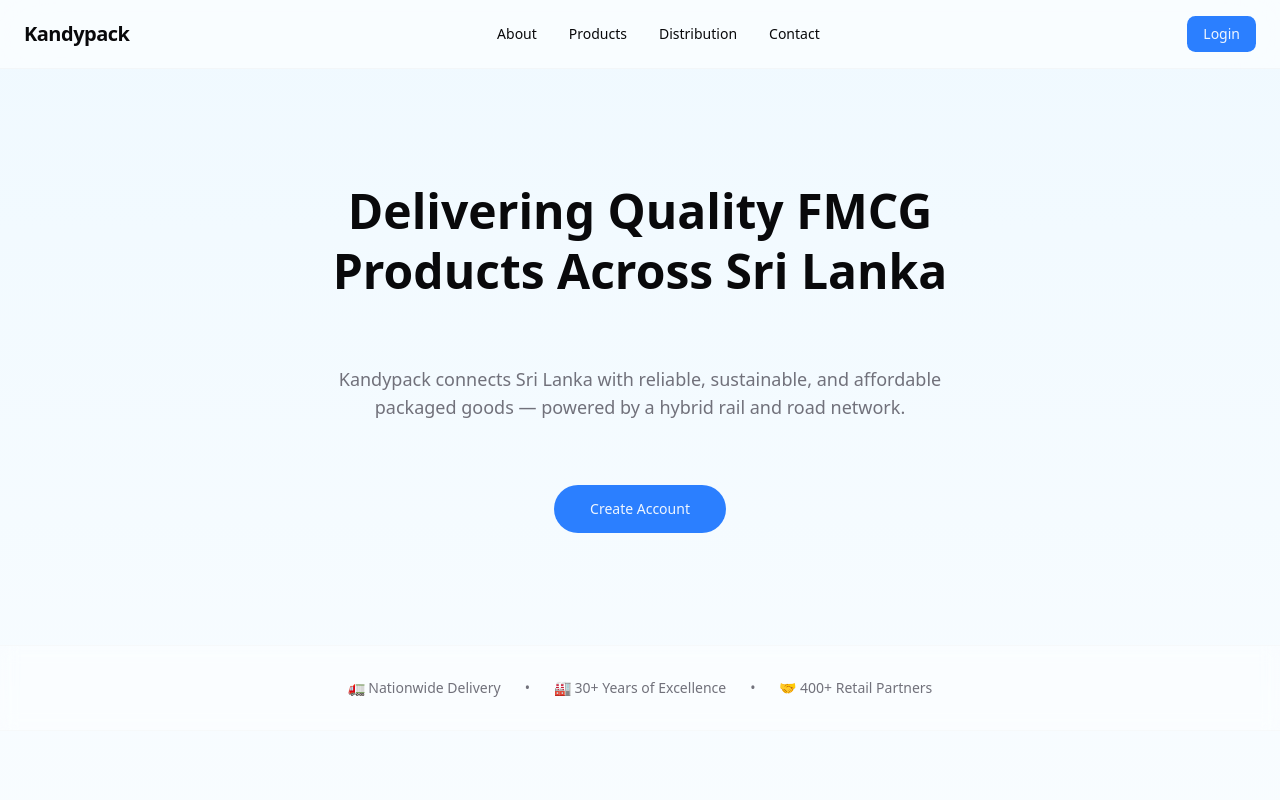
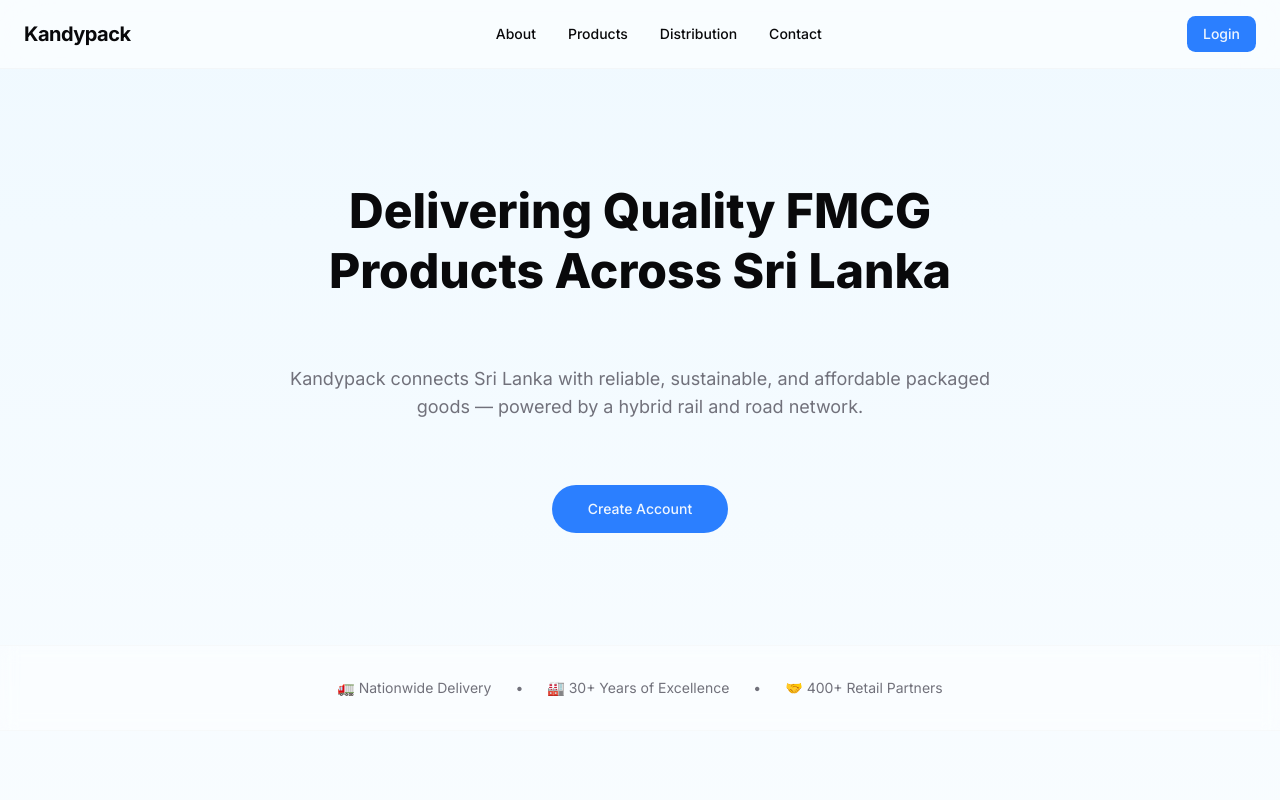
Before and after one commit to sahithyandev/kandypack-system, a Next.js app in the folder frontend/: page / in a window 1280 px wide. Shown: the top 800 px of the page. Built offline with nearby package versions, Linux system fonts and the light colour scheme.

Commit message:
fix: inter font not working

```diff
--- a/frontend/app/globals.css
+++ b/frontend/app/globals.css
@@ -118,9 +118,11 @@
 	body {
 		@apply bg-background text-foreground;
 		/* Apply the font variables provided by next/font to ensure preloaded fonts are used */
+	}
+	body * {
 		font-family:
 			var(--font-sans), system-ui, -apple-system, "Segoe UI", Roboto,
-			"Helvetica Neue", Arial, "Noto Sans", "Liberation Sans", sans-serif;
+			"Helvetica Neue", Arial, "Noto Sans", "Liberation Sans", sans;
 	}
 }
 
--- a/frontend/app/layout.tsx
+++ b/frontend/app/layout.tsx
@@ -21,8 +21,8 @@ export default function RootLayout({
 	children: React.ReactNode;
 }>) {
 	return (
-		<html lang="en" suppressHydrationWarning>
-			<body className={`${inter.variable} antialiased`}>
+		<html lang="en" suppressHydrationWarning className={inter.variable}>
+			<body className="antialiased">
 				<ThemeProvider
 					attribute="class"
 					defaultTheme="system"
```
